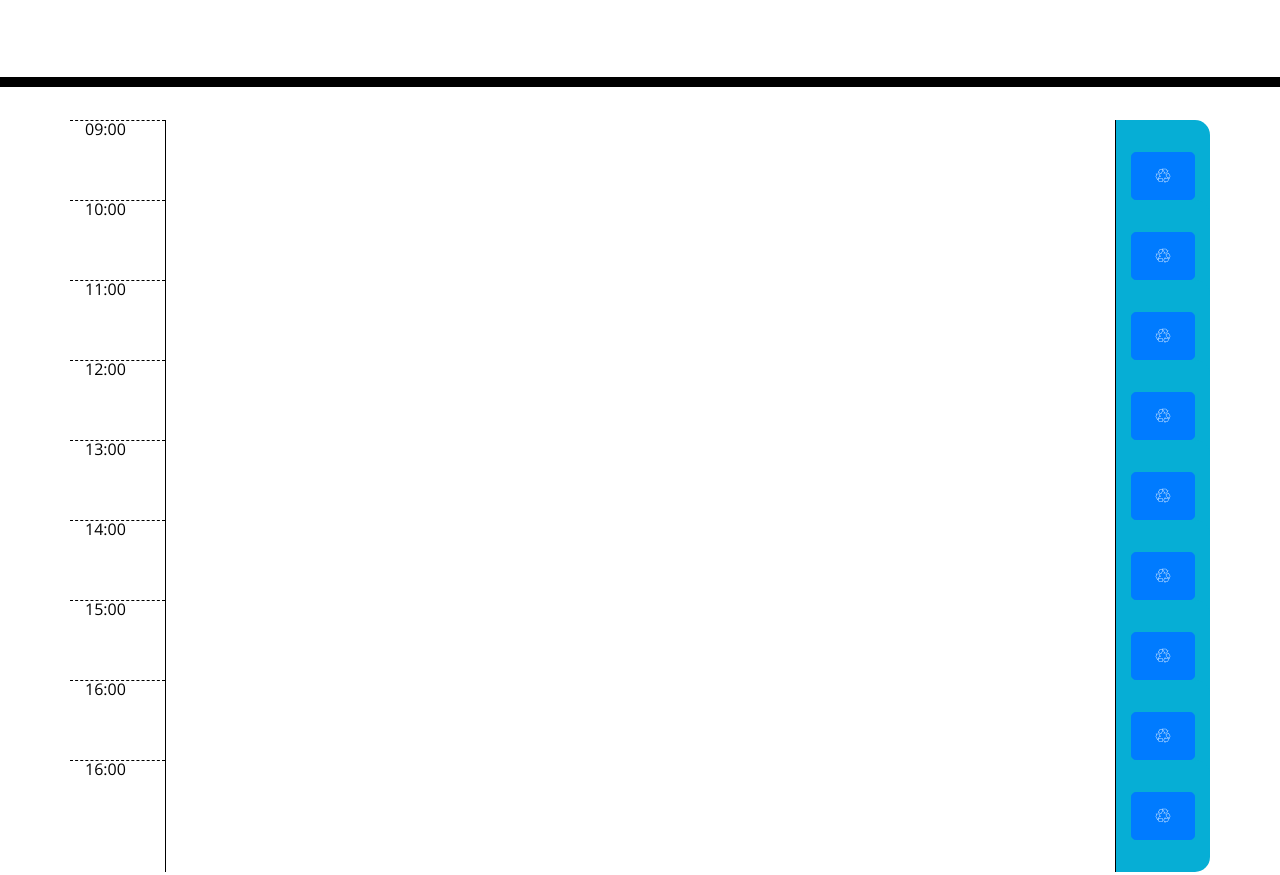
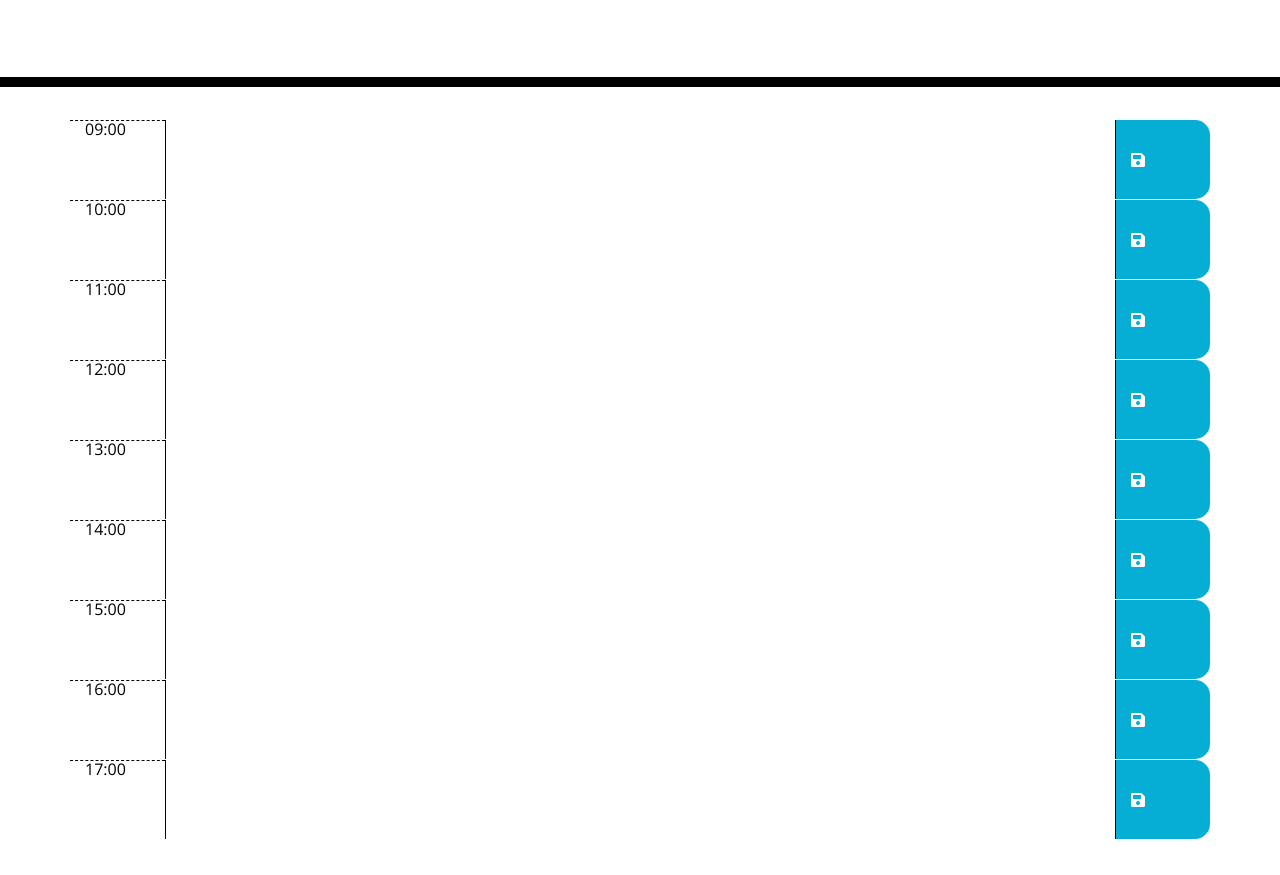
Before and after one commit to JohnMohr/hwschedular, a plain HTML site: page index.html in a window 1280 px wide. Shown: the part 181-1056 px from the top of the page. After the commit the page ends 1020 px from the top, so only its background shows below. Drawn offline with nearby package versions, Linux system fonts and the light colour scheme.

Commit message:
added saveBtn click function. think I have local storage figured out but not how to post it through jquery

```diff
--- a/index.html
+++ b/index.html
@@ -32,64 +32,64 @@
         <div class ="row">
             <div class="col-md-1 hour"><p>09:00</p></div>
             <textarea class="col-md-10" id="blockOne"></textarea>
-            <div class="col-md-1 saveBtn">
-                <button type="button" class="btn btn-primary btn-lg btn-block"id="09">&#9842;</button>
+            <div class="col-md-1 saveBtn"id="saveOne"data-store="09">
+                <i class="fa fa-save centered"></i>
             </div>
         </div>
         <div class ="row">
             <div class="col-md-1 hour"><p>10:00</p></div>
             <textarea class="col-md-10" id="blockTwo"></textarea>
-            <div class="col-md-1 saveBtn">
-                <button type="button" class="btn btn-primary btn-lg btn-block"id="10">&#9842;</button>
+            <div class="col-md-1 saveBtn"id="saveTwo"data-store="10">
+                <i class="fa fa-save centered"></i>
             </div>
         </div>
         <div class ="row">
             <div class="col-md-1 hour"><p>11:00</p></div>
             <textarea class="col-md-10" id="blockThree"></textarea>
-            <div class="col-md-1 saveBtn">
-                <button type="button" class="btn btn-primary btn-lg btn-block"id="11">&#9842;</button>
+            <div class="col-md-1 saveBtn"id="saveThree"data-store="11">
+                <i class="fa fa-save centered"></i>
             </div>
         </div>
         <div class ="row">
             <div class="col-md-1 hour"><p>12:00</p></div>
             <textarea class="col-md-10" id="blockFour"></textarea>
-            <div class="col-md-1 saveBtn">
-                <button type="button" class="btn btn-primary btn-lg btn-block"id="12">&#9842;</button>
+            <div class="col-md-1 saveBtn"id="saveFour"data-store="12">
+                <i class="fa fa-save centered"></i>
             </div>
         </div>
         <div class ="row">
             <div class="col-md-1 hour"><p>13:00</p></div>
             <textarea class="col-md-10" id="blockFive"></textarea>
-            <div class="col-md-1 saveBtn">
-                <button type="button" class="btn btn-primary btn-lg btn-block"id="13">&#9842;</button>
+            <div class="col-md-1 saveBtn"id="saveFive"data-store="13">
+                <i class="fa fa-save centered"></i>
             </div>
         </div>
         <div class ="row">
             <div class="col-md-1 hour"><p>14:00</p></div>
             <textarea class="col-md-10" id="blockSix"></textarea>
-            <div class="col-md-1 saveBtn">
-                <button type="button" class="btn btn-primary btn-lg btn-block"id="14">&#9842;</button>
+            <div class="col-md-1 saveBtn"id="saveSix"data-store="14">
+                <i class="fa fa-save centered"></i>
             </div>
         </div>
         <div class ="row">
             <div class="col-md-1 hour"><p>15:00</p></div>
             <textarea class="col-md-10" id="blockSeven"></textarea>
-            <div class="col-md-1 saveBtn">
-                <button type="button" class="btn btn-primary btn-lg btn-block"id="15">&#9842;</button>
+            <div class="col-md-1 saveBtn"id="saveSeven"data-store ="15">
+                <i class="fa fa-save centered"></i>
             </div>
         </div>
         <div class ="row">
             <div class="col-md-1 hour"><p>16:00</p></div>
             <textarea class="col-md-10" id="blockEight"></textarea>
-            <div class="col-md-1 saveBtn">
-                <button type="button" class="btn btn-primary btn-lg btn-block"id="16">&#9842;</button>
+            <div class="col-md-1 saveBtn"id="saveEight"data-store ="16">
+                <i class="fa fa-save centered"></i>
             </div>
         </div>
         <div class ="row">
-            <div class="col-md-1 hour"><p>16:00</p></div>
-            <textarea class="col-md-10" id="blockEight"></textarea>
-            <div class="col-md-1 saveBtn">
-                <button type="button" class="btn btn-primary btn-lg btn-block"id="17">&#9842;</button>
+            <div class="col-md-1 hour"><p>17:00</p></div>
+            <textarea class="col-md-10" id="blockNine"></textarea>
+            <div class="col-md-1 saveBtn"id ="saveNine"data-store ="17">
+                <i class="fa fa-save centered"></i>
             </div>
         </div>
     </div>
--- a/main.js
+++ b/main.js
@@ -1,63 +1,26 @@
-// // var currentTime = Moment.currentTime()
-// $(document).ready(function () {
-//     // var timeInputs = JSON.parse(localStorage.getItem('timeInputs')) || {};
-//     var currentHour = moment().hours();
-//     var todaysDate = moment().format("dddd, MMMM Do YYYY");
-//     console.log(currentHour);
-//     //Create Variable with the hours.
-//     var timeInputs = [
-//         { time: 7, input: "" },
-//         { time: 8, input: "" },
-//         { time: 9, input: "Wake up" },
-//         { time: 10, input: "" },
-//         { time: 11, input: "Go to work" },
-//         { time: 12, input: "" },
-//         { time: 13, input: "" },
-//         { time: 14, input: "" },
-//         { time: 15, input: "" },
-//         { time: 16, input: "" },
-//         { time: 17, input: "" },
+console.log(dayjs())
+var events = document.querySelectorAll('.container')
+console.log(events)
+// events.forEach(container function(){
+//     console.log(events)
+// })
 
-//     ]
-//     //Show Today's date on the DOM
-//     function printTime() {
-//         $("#currentDay").text(todaysDate);
-//     }
-//     //Show Hours on the DOM
-//     function printInputBlocks() {
-//         for (let i = 0; i < timeInputs.length; i++) {
-//             console.log(timeInputs[i].time, timeInputs[i].input);
-//             var inputGroup = $('<div class="input-group mb-3">');
-//             var inputGroupPrepend = $('<div class="input-group-prepend">');
-//             var prependSpan = $('<span class="input-group-text">' + timeInputs[i].time + ':00' + '</span>');
-//             inputGroupPrepend.append(prependSpan);
-//             var inputEl = $('<input type="text" class="form-control" aria-label="Amount (to the nearest dollar)" value="' + timeInputs[i].input + '">');
-//             var inputGroupAppend = $('<div class="input-group-append">');
-//             var appendSpan = $('<span data-time="" class="input-group-text"><button>Save</button></span>');
-//             inputGroupAppend.append(appendSpan);
-//             inputGroup.append(inputGroupPrepend).append(inputEl).append(inputGroupAppend);
-//             $(".container").append(inputGroup);
-//         }
-//     }
-//     function compareTime() {
-//         var nowTime = parseInt(moment().format('HH'));
-//         //Start from 9AM, till 5PM
-//         for (time = 9; time >= 17; time++) {
-//             var timeBlock = parseInt($("#" + time + "hr").attr("data-index"));
-//             console.log(timeBlock);
-//             if (timeBlock < nowTime) {
-//                 $("#" + time + "hr").addClass("past");
-//             } else if (timeBlock == nowTime) {
-//                 $("#" + time + "hr").addClass("present");
-//             } else if (timeBlock > nowTime) {
-//                 $("#" + time + "hr").addClass("future");
-//             }
-//         }
-//     }
-//         compareTime();
-//     printTime();
-//     printInputBlocks();
-// });
-$(".saveBtn").on("click", function(){
-    var dataTime = $(this).attr("data-time")
-})
+//save txtarea input local storage ..
+function SaveBtn(){
+    var input_textarea = document.querySelector('#result');
+    var save_button = document.querySelector('#SaveBtn');
+
+    console.log(save_button)
+    console.log(input_textarea)
+
+    save_button.addEventListener('click', updateOutput);
+
+    input_textarea.textContent = localStorage.getItem('content');
+    input_textarea.value = localStorage.getItem('content');
+
+    function updateOutput() {
+         Del();
+        localStorage.setItem('content', input_textarea.value);
+        input_textarea.textContent = input_textarea.value;
+    }
+    }
```
